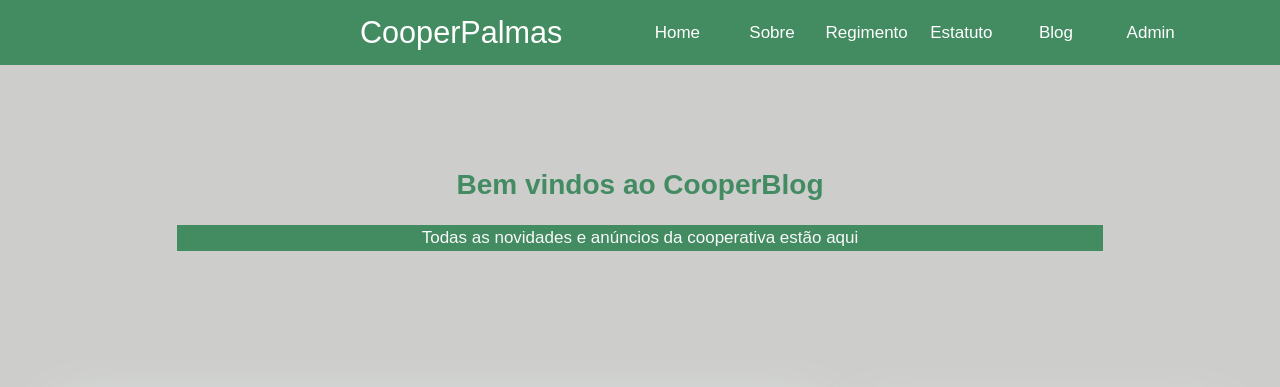
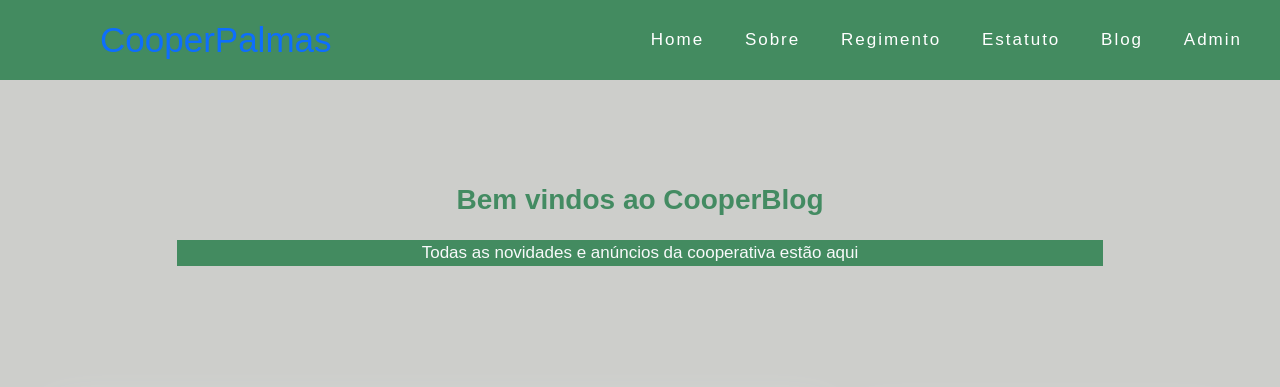
Before and after one commit to vitorekr/cooperpalmas, a Django app: page /blog/ in a window 1280 px wide. Shown: the top 387 px of the page. Run offline with Django 4.2, Linux system fonts and the light colour scheme; data comes from the database, SQL or seed files in the repository; some libraries are stand-ins or nearby versions.

Commit message:
Update base.html

```diff
--- a/frontend/mysite/templates/base.html
+++ b/frontend/mysite/templates/base.html
@@ -11,15 +12,13 @@
     <link href="https://cdn.jsdelivr.net/npm/bootstrap@5.0.0-beta1/dist/css/bootstrap.min.css" rel="stylesheet">
 
 
-
-    <!-- Template Main CSS File -->
-
-
-
+    <link rel="stylesheet" href="https://cdnjs.cloudflare.com/ajax/libs/font-awesome/5.15.3/css/all.min.css"/>
 
 </head>
 
+
     <style>
+
 *{
     margin: 0;
     padding: 0;
@@ -47,147 +46,113 @@
 
 
 
-/* Navbar section */
+nav{
+  background:  rgba(33, 123, 71, 0.8);
+  height: 80px;
+  width: 100%;
+  background-clip:content-box;
 
-.nav{
+}
+label.logo{
+  color: white;
+  font-size: 35px;
+  line-height: 80px;
+  padding: 0 100px;
+  font-weight: bold;
+  text-decoration: none;
+}
+nav ul{
+  float: right;
+  margin-right: 20px;
+}
+nav ul li{
+  display: inline;
+  line-height: 80px;
+  margin: 0 5px;
+
+
+
+}
+nav ul li a{
+  color: white;
+  font-size: 17px;
+  padding: 7px 13px;
+  border-radius: 3px;
+  text-transform: capitalize;
+
+  text-decoration: none;
+  letter-spacing: 2px;
+}
+a.active,a:hover, a:visited{
+  background-color: #164A4F;
+  transition: .5s;
+  color:rgb(205, 206, 203);
+  text-decoration: none;
+}
+.checkbtn{
+  font-size: 30px;
+  color: white;
+  float: right;
+  line-height: 80px;
+  margin-right: 40px;
+  cursor: pointer;
+  display: none;
+  text-decoration: none;
+}
+#check{
+  display: none;
+}
+@media (max-width: 952px){
+  label.logo{
+    font-size: 30px;
+    padding-left: 50px;
+    text-decoration: none;
+  }
+  nav ul li a{
+    font-size: 16px;
+    text-decoration: none;
+  }
+}
+@media (max-width: 858px){
+  .checkbtn{
+    display: block;
+  }
+  ul{
+    position:fixed;
     width: 100%;
-    height: 65px;
-    /*position: fixed;*/
-    line-height: 65px;
+    height: 100vh;
+    background: #164A4F;
+    top: 80px;
+    display: block;
+    left: -100%;
     text-align: center;
-    background-color: rgba(33, 123, 71, 0.8);
+    transition: all .5s;
+    text-decoration: none;
+    z-index: 2;
+  }
+  nav ul li{
+    display:block;
+    margin: 20px 0;
+    line-height: 50px;
+    z-index: 2;
+  }
+  nav ul li a{
+    font-size: 20px;
+    text-decoration: none;
+    z-index: 2;
+  }
+  a:hover,a.active{
+    background:none;
+    background-color:  rgba(19, 87, 48, 0.8);
+    z-index: 2;
+
+
+  }
+  #check:checked ~ ul{
+    left: 0;
+  }
 }
 
-.nav div.logo {
-    width: 180px;
-    height: 10px;
-    position: absolute;
-}
-
-.nav div.cooperpalmas {
-    width: 180px;
-    height: 10px;
-    position: absolute;
-}
-
-.cooperpalmas {
-    left: 360px;
-}
-
-.nav div.cooperpalmas a{
-    text-decoration: none;
-    color: #fff;
-    font-size: 1.8em;
-    text-transform: capitalize;
-}
-
-.nav div.cooperpalmas a:hover {
-    color: #c0c0c0;
-}
-
-.nav div.main_list{
-    width: 600px;
-    height: 65px;
-    float: right;
-}
-
-.nav div.main_list ul{
-    width:100%;
-    height: 50px;
-    display:flex;
-    list-style: none;
-    align-self: flex-start;
-}
-
-.nav div.main_list ul li{
-    width: 120px;
-    height: 65px;
-}
-
-.nav div.main_list ul li a{
-    text-decoration: none;
-    color: #fff;
-    line-height: 50px;
-    text-transform: capitalize;
-    align-items: center;
-    align-self: center;
-}
-
-.nav div.main_list ul li a:hover{
-    color: #c0c0c0;
-}
-
-.nav div.media_button {
-    width: 40px;
-    height: 40px;
-    background-color: transparent;
-    position: absolute;
-    right: 15px;
-    top: 12px;
-    display: none;
-}
-
-.nav div.media_button button.main_media_button {
-    width: 100%;
-    height: 100%;
-    background-color: transparent;;
-    outline: 0;
-    border: none;
-    cursor: pointer;
-}
-
-.nav div.media_button button.main_media_button span{
-    width: 98%;
-    height: 1px;
-    display: block;
-    background-color: #fff;
-    margin-top: 9px;
-    margin-bottom: 10px;
-}
-
-.nav div.media_button button.main_media_button:hover span:nth-of-type(1){
-    transform: rotateY(180deg);
-    transition: all 0.5s;
-    background-color: #c0c0c0;
-}
-
-.nav div.media_button button.main_media_button:hover span:nth-of-type(2){
-    transform: rotateY(180deg);
-    transition: all 0.4s;
-    background-color: #c0c0c0;
-}
-
-.nav div.media_button button.main_media_button:hover span:nth-of-type(3){
-    transform: rotateY(180deg);
-    transition: all 0.3s;
-    background-color: #c0c0c0;
-}
-
-.nav div.media_button button.active span:nth-of-type(1) {
-    transform: rotate3d(0, 0, 1, 45deg);
-    position: absolute;
-    margin: 0;
-}
-
-.nav div.media_button button.active span:nth-of-type(2) {
-    display: none;
-}
-
-.nav div.media_button button.active span:nth-of-type(3) {
-    transform: rotate3d(0, 0, 1, -45deg);
-    position: absolute;
-    margin: 0;
-}
-
-.nav div.media_button button.active:hover span:nth-of-type(1) {
-    transform: rotate3d(0, 0, 1, 20deg);
-}
-
-.nav div.media_button button.active:hover span:nth-of-type(3) {
-    transform: rotate3d(0, 0, 1, -20deg);
-}
-
-/* Home section */
 
 .home{
     width: 100%;
@@ -298,12 +222,14 @@
 
     </style>
 <header>
-<nav class="nav">
-    <div class="container">
-        <div class="cooperpalmas">
-            <a href="{% url 'home' %}">CooperPalmas</a>
-        </div>
-        <div class="main_list" id="mainListDiv">
+    <nav class="navbar-fixed-top">
+        <input type="checkbox" id="check">
+        <label for="check" class="checkbtn">
+          <i class="fas fa-bars"></i>
+        </label>
+        <label class="logo">
+            <a href="{% url 'home' %}" style="text-decoration: none; font-weight:9">CooperPalmas</a>
+           <!--<img src="https://mir-s3-cdn-cf.behance.net/project_modules/fs/80d85673021875.5bfc1395724f0.png" width="100px" height="70px">--> </label>
         <ul>
             <li><a href="{% url 'home' %}">Home</a></li>
             <li><a href="{% url 'sobre' %}">Sobre</a></li>
```
Also changed, not shown: other parts of frontend/mysite/templates/base.html (+3 -51 lines). Lines whose indentation alone changed are shown as unchanged.
